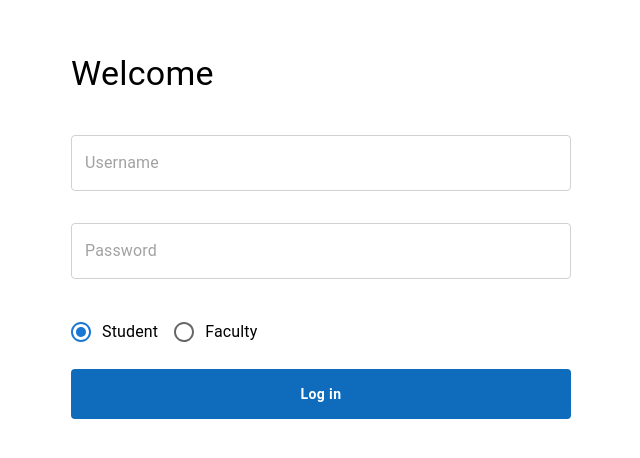
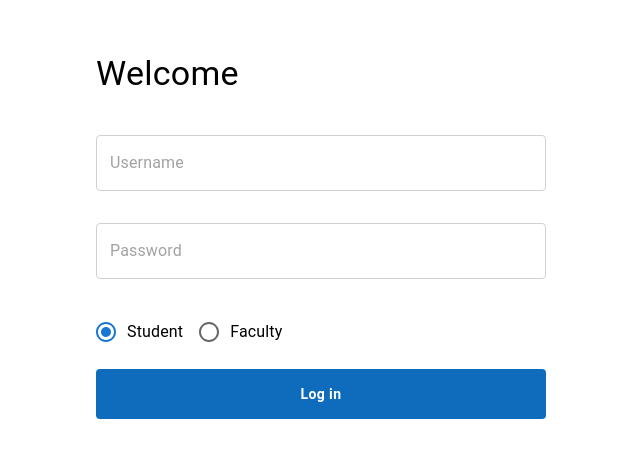
Before and after one commit to aniimessh/opju-exam-portal-fe, a Next.js app: page /login in a window 1280 px wide. Shown: the part 164-622 px from the top of the page, without its empty margins (319-959 px from the left). Built offline with nearby package versions, Linux system fonts and the light colour scheme.

Commit message:
minor fix

```diff
--- a/pages/login/login.style.js
+++ b/pages/login/login.style.js
@@ -11,6 +11,6 @@ export const OpWrapper = styled(Container)({
 });
 
 export const OpLoginBox = styled(Box)({
-  maxWidth: "500px",
+  maxWidth: "450px",
   width: "95%",
 });
```
